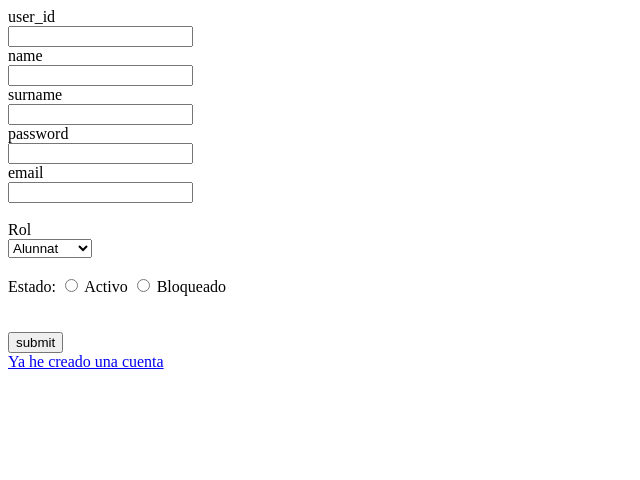
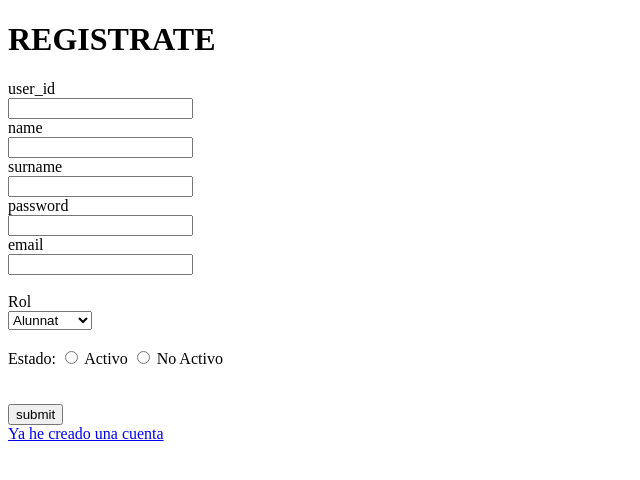
Before and after one commit to luiscornejo9612/M07_login, a PHP site: page /M07_login/register.php in a window 1280 px wide. Shown: the top 480 px of the page, without its empty margins (0-640 px from the left). Run offline with PHP 8.4, Linux system fonts and the light colour scheme.

Commit message:
errores corregidos de todos los archivos

```diff
--- a/luis/mostrarLaInfo.php
+++ b/luis/mostrarLaInfo.php
@@ -1,6 +1,6 @@
 <?php
 session_start();
-include('fitxerconeccionbd.php');
+include('fitxerconecciobd.php');
 if  ($_SESSION["alta"] == false){
     header('location: login.php');
 }
--- a/luis/register.php
+++ b/luis/register.php
@@ -6,7 +6,8 @@
     <title>Document</title>
 </head>
 <body>
-    <form method="POST" action="fitxerconeciobd.php">
+    <h1>REGISTRATE</h1>
+    <form method="post" action="fitxerconecciobd.php">
         <div>
             <label for="user_id">user_id</label><br>
             <input type="number" id="user_id" name="user_id">
@@ -39,7 +40,7 @@
             <input type="radio" id="active" name="active" value="1" required>
             <label for="active">Activo</label>
             <input type="radio" id="bloqueado" name="active" value="0" required>
-            <label for="bloqueado">Bloqueado</label><br><br>
+            <label for="bloqueado">No Activo</label><br><br>
         </div><br>
         <input type="submit" value="submit">
     </form>
```
Also changed, not shown: luis/index.php (indentation only).
